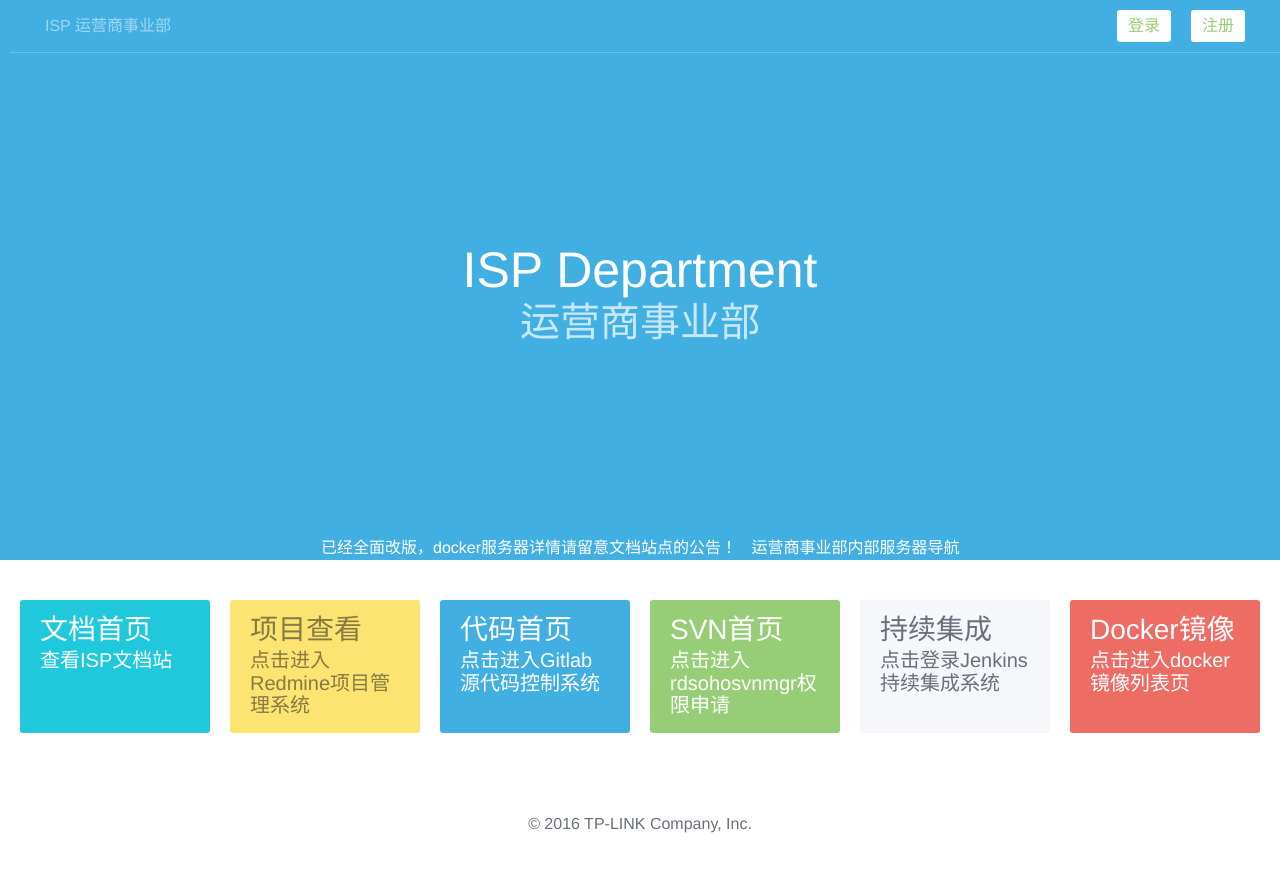
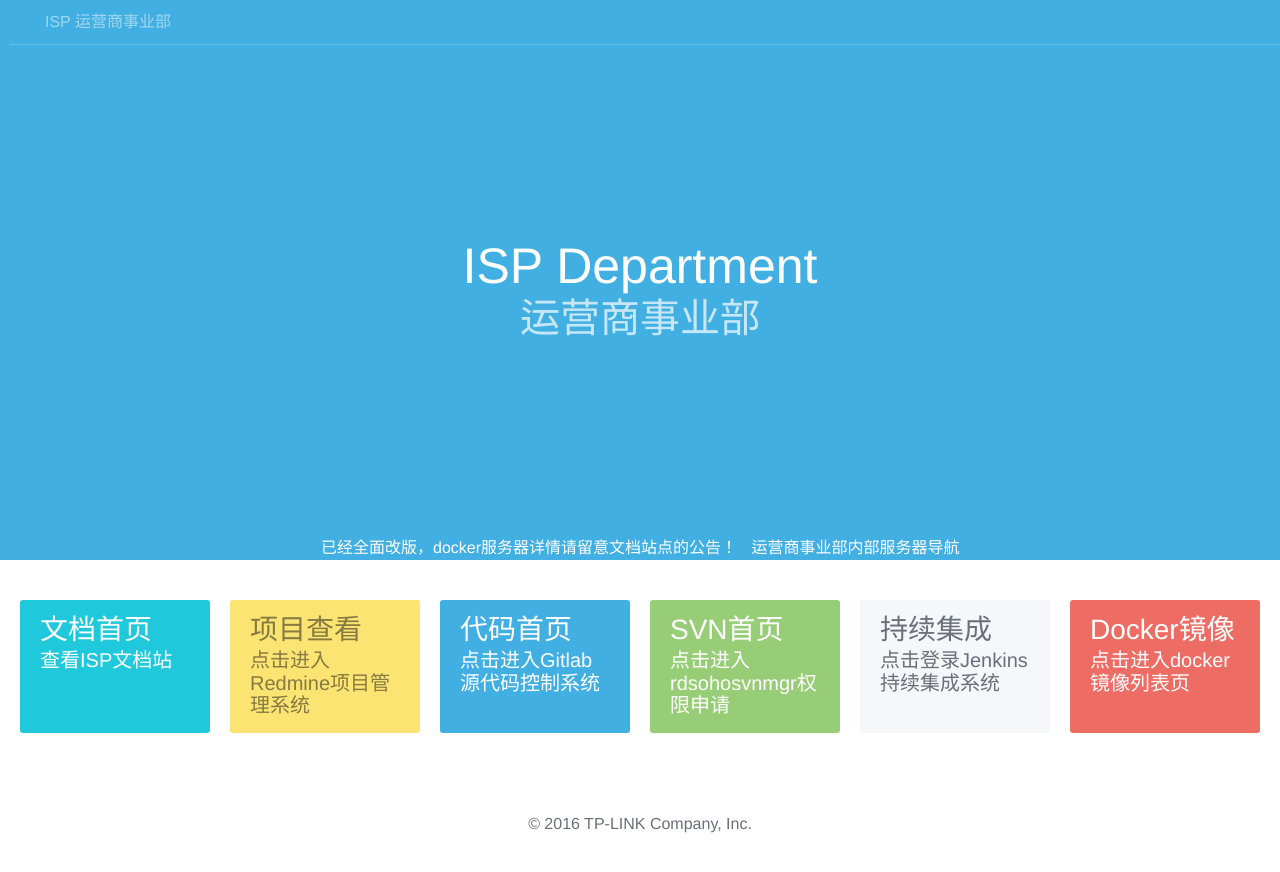
Before and after one commit to zhangzju/projectFirstPage, a plain HTML site: page index.html in a window 1280 px wide. Drawn offline with Linux system fonts and the light colour scheme.

Commit message:
去除首页无效的登录按钮

```diff
--- a/index.html
+++ b/index.html
@@ -30,7 +30,7 @@
 							ISP 运营商事业部
 						</a>
 					</div>
-					<div class="nav-right nav-menu">
+					<!-- <div class="nav-right nav-menu">
 						<span class="nav-item">
 							<a target="_blank" href="redmine/login" class="button is-success is-inverted">
 								<span>登录</span>
@@ -41,7 +41,7 @@
 								<span>注册</span>
 							</a>
 						</span>
-					</div>
+					</div> -->
 				</div>
 			</header>
 		</div>
```
